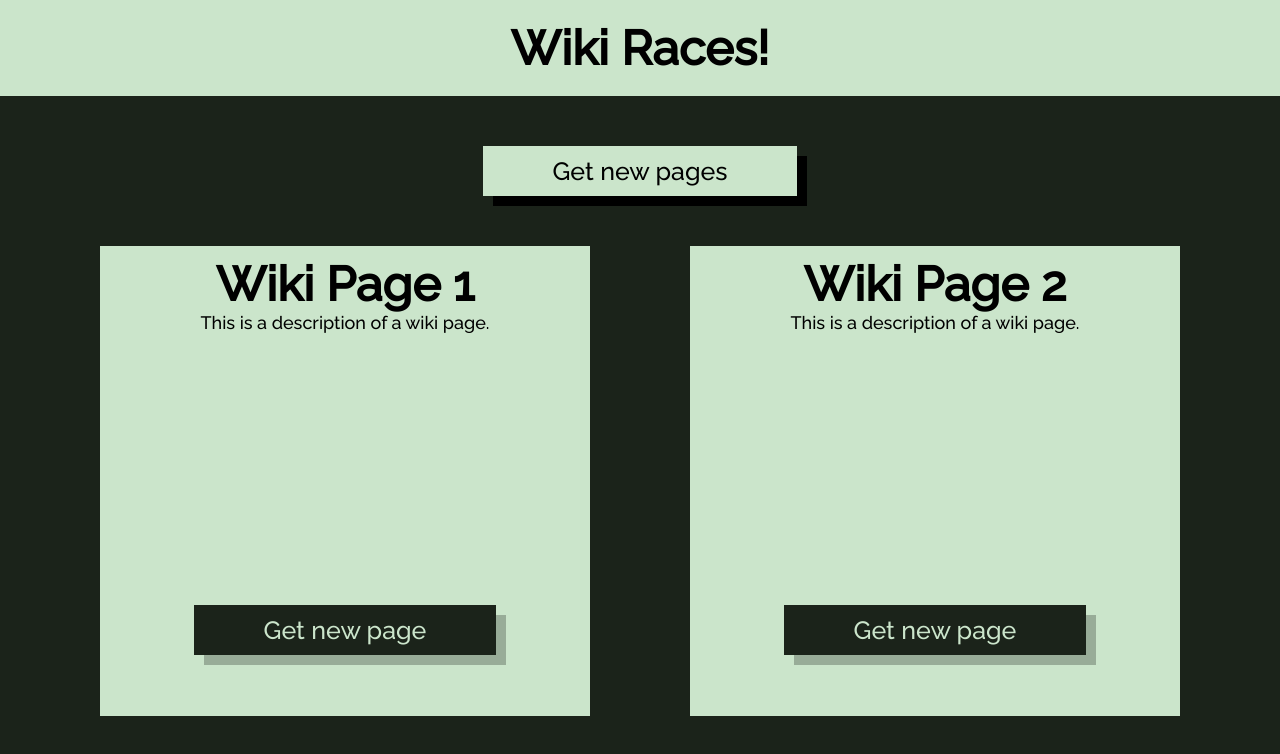
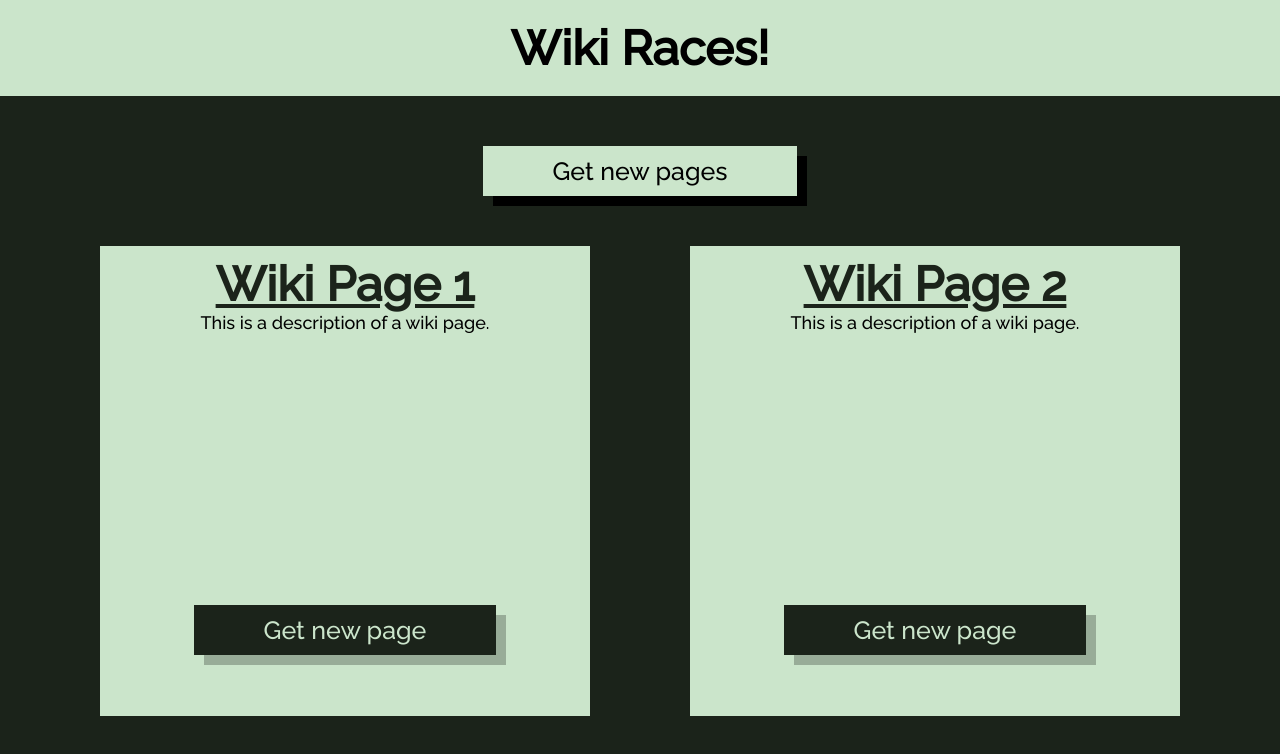
Before and after one commit to alexthehaszard/wiki-game, a React (Create React App) app: page / in a window 1280 px wide. Shown: the top 754 px of the page. Built offline with nearby package versions, Linux system fonts and the light colour scheme.

Commit message:
🕸  - add links

```diff
--- a/src/App.css
+++ b/src/App.css
@@ -38,6 +38,10 @@ h1 {
 
 p {
   height: 65%;
+}
+
+a {
+  color: var(--primary);
 }
 
 .link-button {
--- a/src/App.js
+++ b/src/App.js
@@ -101,12 +101,14 @@ class App extends Component {
               description={this.state.descOne}
               classes="wiki-page-button b1"
               handleClick={() => this.getInfo([true, false])}
+              link={this.state.linkOne}
             />
             <WikiPage
               title={this.state.two}
               description={this.state.descTwo}
               classes="wiki-page-button b2"
               handleClick={() => this.getInfo([false, true])}
+              link={this.state.linkTwo}
             />
           </div>
         </main>
--- a/src/components/wikiPage.jsx
+++ b/src/components/wikiPage.jsx
@@ -9,7 +9,11 @@ class WikiPage extends Component {
   render() {
     return (
       <div className="wiki-page">
-        <h1>{this.props.title}</h1>
+        <h1>
+          <a target="_blank" href={this.props.link}>
+            {this.props.title}
+          </a>
+        </h1>
         <p>{this.props.description}</p>
         <button className={this.props.classes} onClick={this.props.handleClick}>
           Get new page
```
